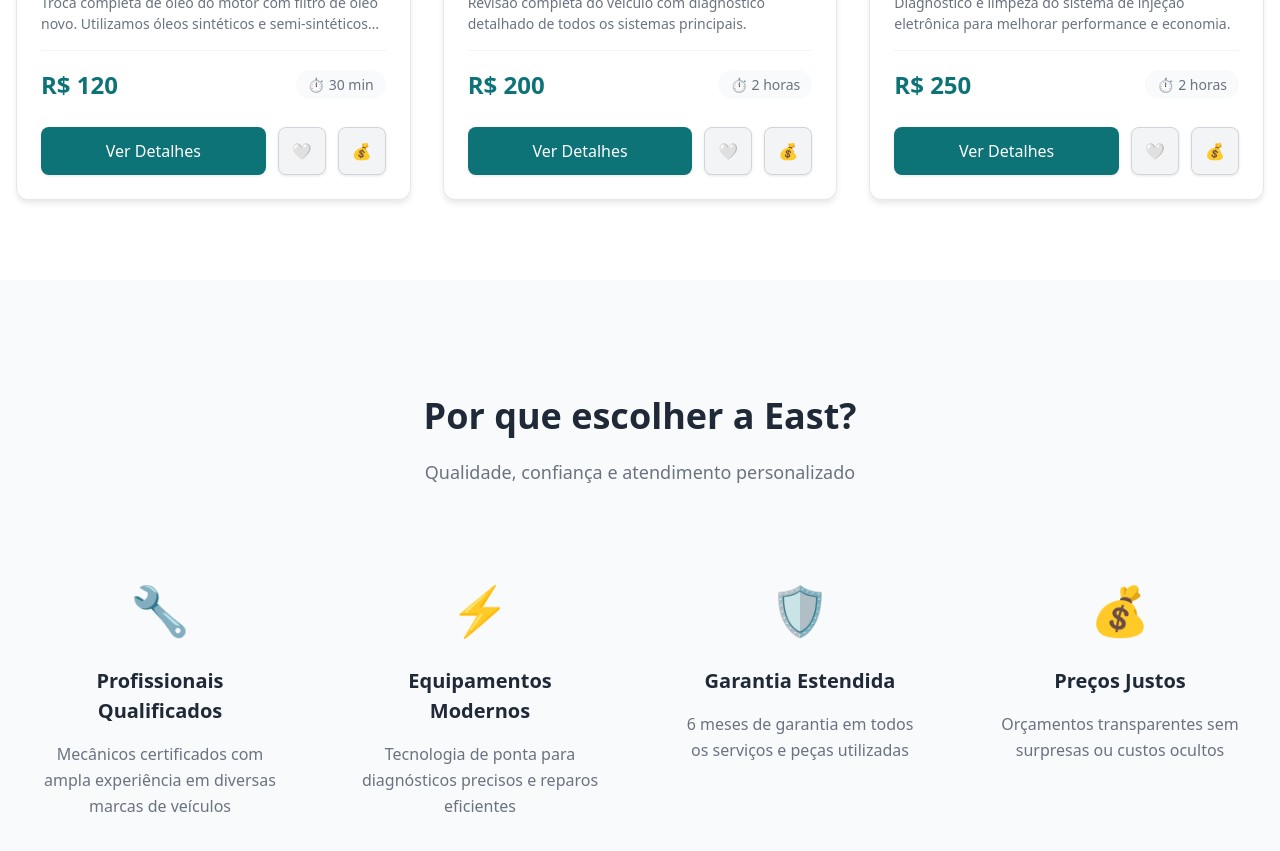
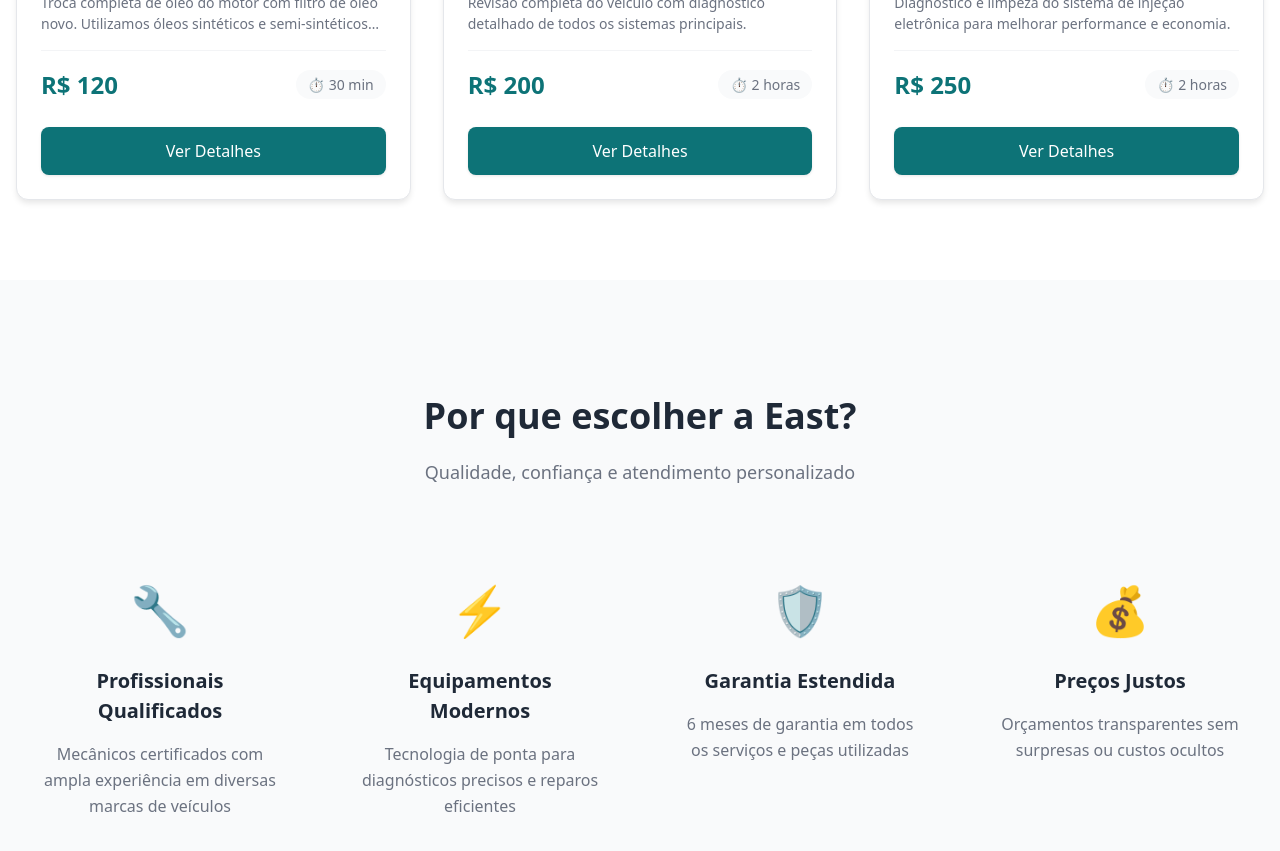
Before and after one commit to vLecaBR/eastqg, a React (Vite) app: page / in a window 1280 px wide. Shown: the part 1120-1971 px from the top of the page. Built offline with nearby package versions, Linux system fonts and the light colour scheme.

Commit message:
removendo salvo e orçamento

```diff
--- a/src/pages/ServiceCard/ServiceCard.jsx
+++ b/src/pages/ServiceCard/ServiceCard.jsx
@@ -2,23 +2,10 @@
 import { useNavigate } from "react-router-dom";
 import * as S from "./ServiceCard.styles.js";
 
-export default function ServiceCard({
-  service,
-  onToggleSaved,
-  onAddToQuote,
-  isSaved,
-  isInQuote,
-}) {
+export default function ServiceCard({ service }) {
   const navigate = useNavigate();
 
-  const handleCardClick = (e) => {
-    // evita clicar em botão e acionar navegação
-    if (e.target.tagName === "BUTTON") return;
-    navigate(`/service/${service.id}`);
-  };
-
-  const handleViewDetails = (e) => {
-    e.stopPropagation();
+  const handleCardClick = () => {
     navigate(`/service/${service.id}`);
   };
 
@@ -40,31 +27,9 @@
         </S.ServiceInfo>
 
         <S.ActionButtons>
-          <S.PrimaryButton onClick={handleViewDetails}>
+          <S.PrimaryButton onClick={handleCardClick}>
             Ver Detalhes
           </S.PrimaryButton>
-
-          <S.IconButton
-            saved={isSaved}
-            onClick={(e) => {
-              e.stopPropagation();
-              onToggleSaved(service.id);
-            }}
-            title={isSaved ? "Remover dos salvos" : "Salvar serviço"}
-          >
-            {isSaved ? "❤️" : "🤍"}
-          </S.IconButton>
-
-          <S.IconButton
-            inQuote={isInQuote}
-            onClick={(e) => {
-              e.stopPropagation();
-              onAddToQuote(service.id);
-            }}
-            title={isInQuote ? "Já no orçamento" : "Adicionar ao orçamento"}
-          >
-            {isInQuote ? "✅" : "💰"}
-          </S.IconButton>
         </S.ActionButtons>
       </S.CardContent>
     </S.CardContainer>
```
